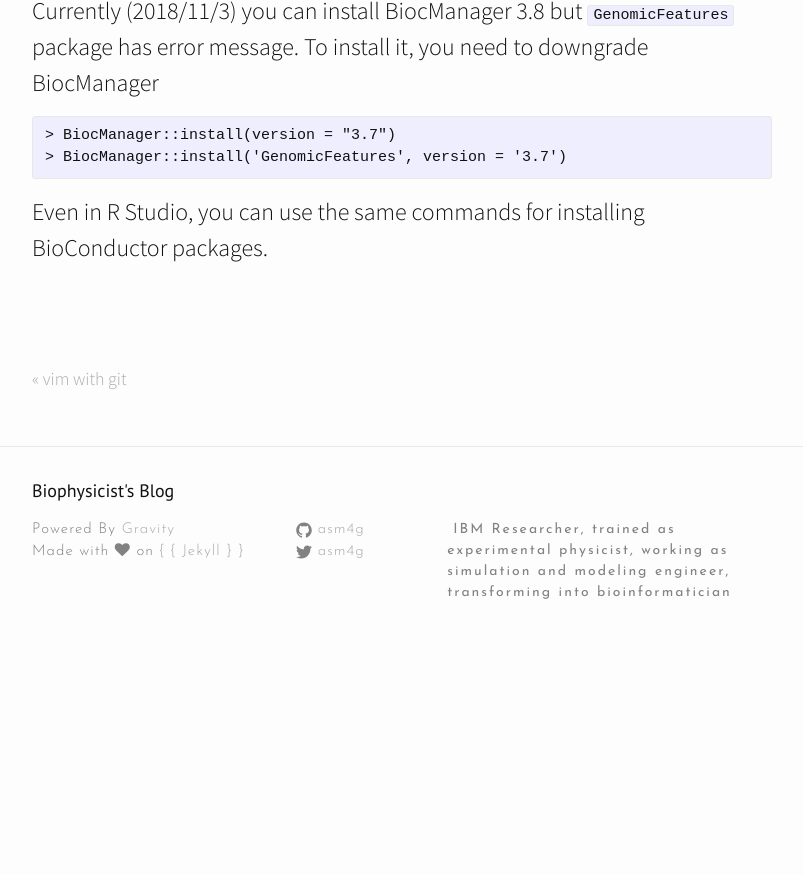
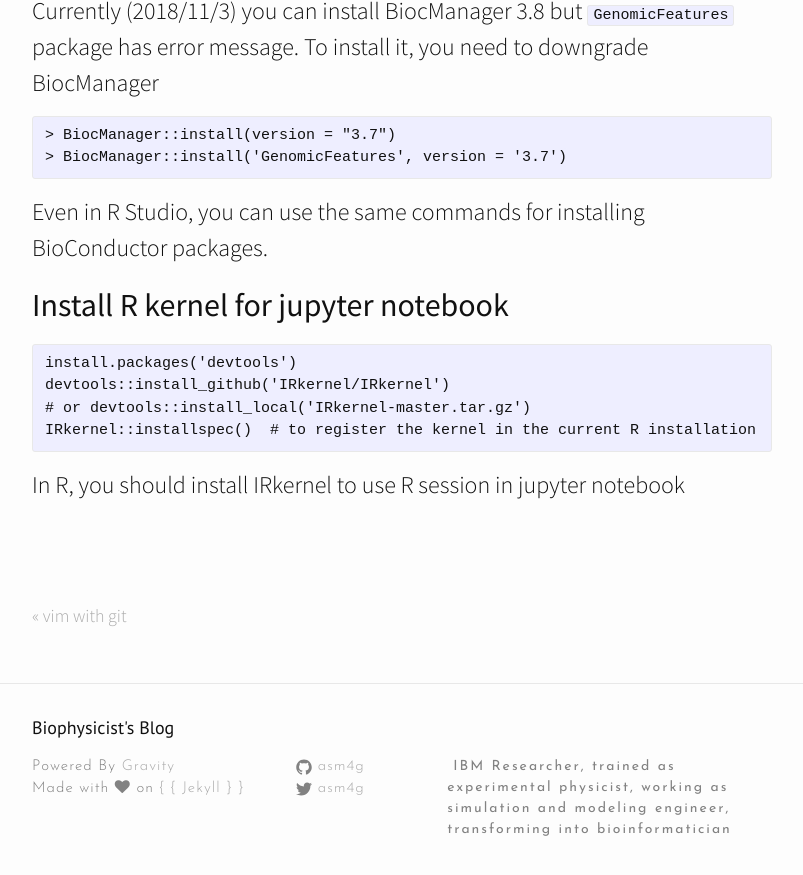
Before and after one commit to asm4g/asm4g, a Jekyll site: the page built from _posts/2018-11-3-R3.5.md, in a window 1280 px wide and 900 px high, scrolled down 1856 px. Shown: the top 875 px of the window, without its empty margins (238-1041 px from the left). Built offline with Jekyll 4.4.1, drawn with Linux system fonts in a browser that asks for light colours; nearby versions of some CDN libraries; before the commit the page ends 2519 px from its top, so only the background shows below that.

Commit message:
IRKernel

````diff
--- a/_posts/2018-11-3-R3.5.md
+++ b/_posts/2018-11-3-R3.5.md
@@ -70,3 +70,14 @@ Currently (2018/11/3) you can install BiocManager 3.8 but `GenomicFeatures` pack
 ```
 
 Even in R Studio, you can use the same commands for installing BioConductor packages.
+
+## Install R kernel for jupyter notebook
+
+```
+install.packages('devtools')
+devtools::install_github('IRkernel/IRkernel')
+# or devtools::install_local('IRkernel-master.tar.gz')
+IRkernel::installspec()  # to register the kernel in the current R installation
+```
+
+In R, you should install IRkernel to use R session in jupyter notebook
````
